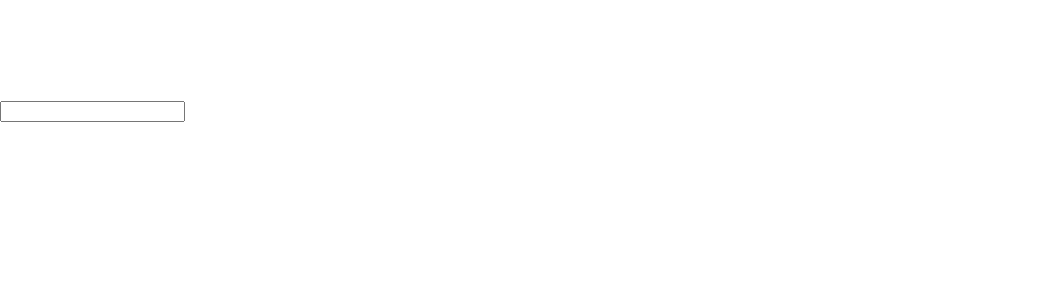
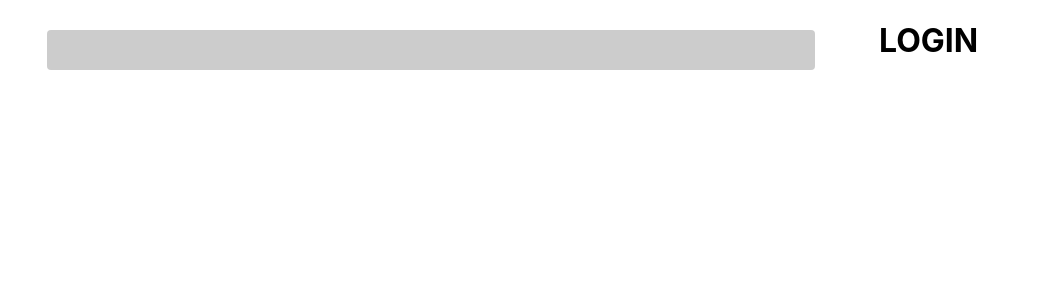
Before and after one commit to GloriaMoraga/Desafio-Pinterest, a React (Create React App) app: page / in a window 1280 px wide. Shown: the top 300 px of the page, without its empty margins (0-1039 px from the left). Built offline with nearby package versions, Linux system fonts and the light colour scheme.

Commit message:
mejorando aspecto en css de input

```diff
--- a/src/App.css
+++ b/src/App.css
@@ -0,0 +1,4 @@
+.App{
+    width: 100%;
+    margin: 0;
+}
--- a/src/App.js
+++ b/src/App.js
@@ -1,14 +1,11 @@
 import React, { Component } from 'react';
-import NavBar from './components/navBar/NavBar';
 import Search from './components/search/Search';
-
 import './App.css';
 
 class App extends Component {
   render() {
     return (
       <div className="App">
-        <NavBar />
         <Search />
 
       </div>
--- a/src/components/navBar/NavBar.js
+++ /dev/null
@@ -1,13 +0,0 @@
-import React from 'react';
-import './navBar.css';
-
-const NavBar = () => {
-  return (
-    <header>
-
-
-
-    </header>
-  )
-}
- export default NavBar;
--- a/src/components/navBar/navBar.css
+++ /dev/null
@@ -1,5 +0,0 @@
-header{
-    margin: 0 auto;
-    width: 100%;
-    height: 100px;
-}
--- /dev/null
+++ b/src/components/search/Search.css
@@ -0,0 +1,37 @@
+.header-top{
+    width: 100%;
+    height: 100px;
+    display: flex;
+    flex-direction: row ;
+    justify-content:space-around;
+}
+.input-box{
+    width: 60%;
+    padding: 30px;
+}
+
+.login-box{
+    width: 30%;
+
+}
+.input-search{
+    background-color:#ccc;
+    border: 0;
+    border-radius: 4px;
+    box-shadow: none;
+    box-sizing: border-box;
+    color: #333;
+    font-size: 16px;
+    font-weight: 600;
+    height: 100%;
+    line-height: 20px;
+    outline: none;
+    padding: 0 40px 0 52px;
+    width: 100%;
+}
+
+.container-img{
+    width: 90%;
+    padding-left: 5%;
+    padding-right: 5%;
+}
--- a/src/components/search/Search.js
+++ b/src/components/search/Search.js
@@ -1,6 +1,7 @@
 import React, { Component } from 'react'
 import axios from 'axios';
 import ImageResults from '../image-results/ImageResults';
+import './Search.css';
 
 class Search extends Component {
  state ={
@@ -23,12 +24,25 @@ class Search extends Component {
   render() {
       console.log(this.state.images)
     return (
-      <div>
 
-          <input name="searchText"
+    <div>
+      <header className="header-top">
+
+          <div className="input-box">
+          <input className="input-search" name="searchText"
           value={this.state.searchText}
           onChange={this.onTextChange}/>
-          <ImageResults images={this.state.images}/>
+         </div>
+
+        <div className="login-box">
+            <h1>LOGIN</h1>
+
+        </div>
+        </header>
+
+        <div className="container-img">
+        <ImageResults images={this.state.images}/>
+        </div>
       </div>
     )
   }
```
Also changed, not shown: src/img/pinterest.png (added).
